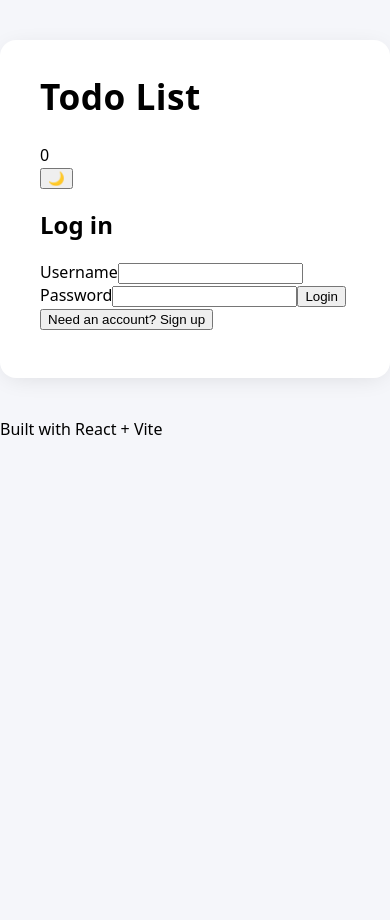
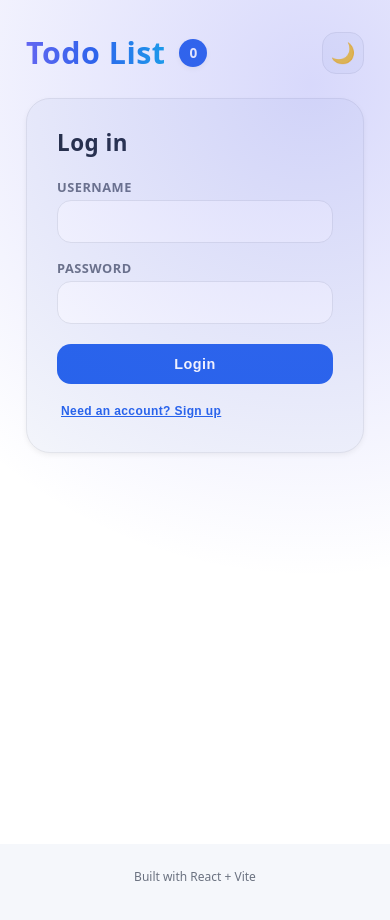
Before and after one commit to anon381/to-do-list, a React (Vite) app: page / in a window 390 px wide. Shown: the top 920 px of the page. Before the commit the page ends 844 px from the top, so only its background shows below. Built offline with nearby package versions, Linux system fonts and the light colour scheme; the HTML template or start-up script is replaced by a standard one.

Commit message:
Revamp styles: themes, responsive, animations

```diff
--- a/src/app.css
+++ b/src/app.css
@@ -1,17 +1,112 @@
-body { font-family: system-ui, Arial, sans-serif; margin:0; background:#f5f6fa; }
-.app-container { max-width:600px; margin:40px auto; background:#fff; padding:32px 40px 48px; border-radius:16px; box-shadow:0 4px 24px -6px rgba(0,0,0,.12); }
-h1 { margin-top:0; font-size:2.2rem; letter-spacing:.5px; }
-.todo-input-form { display:flex; gap:8px; }
-.todo-input-form input { flex:1; padding:10px 14px; border:1px solid #ccc; border-radius:8px; font-size:1rem; }
-.todo-input-form button { padding:10px 18px; border:none; background:#2563eb; color:#fff; border-radius:8px; cursor:pointer; font-weight:600; }
-.todo-input-form button:hover { background:#1d4ed8; }
-.todo-list { list-style:none; padding:0; margin:24px 0 8px; display:flex; flex-direction:column; gap:10px; }
-.todo-list li { display:flex; align-items:center; justify-content:space-between; background:#fafafa; padding:10px 14px; border:1px solid #e5e7eb; border-radius:10px; transition:background .2s, color .2s; }
-.todo-list li.done { background:#e0f2fe; color:#0c4a6e; text-decoration:line-through; opacity:.85; }
-.todo-list li label { display:flex; align-items:center; gap:10px; flex:1; cursor:pointer; }
-.todo-list li input[type=checkbox] { width:18px; height:18px; }
-.todo-list li button.delete { background:transparent; border:none; color:#dc2626; font-size:18px; cursor:pointer; padding:4px 6px; }
-.todo-list li button.delete:hover { color:#b91c1c; }
-.empty { margin:28px 0 8px; color:#6b7280; font-style:italic; }
-.clear-btn { margin-top:12px; background:#f43f5e; color:#fff; border:none; padding:10px 18px; border-radius:8px; cursor:pointer; font-weight:600; }
-.clear-btn:hover { background:#e11d48; }
+/* CSS Variables for light/dark themes */
+:root {
+	--bg: #f5f7fb;
+	--bg-alt: #ffffff;
+	--bg-gradient: radial-gradient(circle at 20% 20%, #eef2ff 0%, #f5f7fb 70%);
+	--text: #1f2937;
+	--text-soft: #6b7280;
+	--border: #e5e7eb;
+	--accent: #2563eb;
+	--accent-hover: #1d4ed8;
+	--danger: #dc2626;
+	--danger-hover: #b91c1c;
+	--radius-sm: 8px;
+	--radius-md: 14px;
+	--radius-lg: 24px;
+	--shadow-sm: 0 2px 6px -1px rgba(0,0,0,.08);
+	--shadow: 0 4px 24px -6px rgba(0,0,0,.12);
+	--gradient-text: linear-gradient(90deg,#6366f1,#2563eb,#0ea5e9);
+	--focus: 0 0 0 3px rgba(37,99,235,.35);
+}
+
+:root[data-theme='dark'] {
+	--bg: #0f172a;
+	--bg-alt: #1e293b;
+	--bg-gradient: radial-gradient(circle at 20% 20%, #1e293b 0%, #0f172a 70%);
+	--text: #f1f5f9;
+	--text-soft: #94a3b8;
+	--border: #334155;
+	--accent: #3b82f6;
+	--accent-hover: #2563eb;
+	--danger: #f87171;
+	--danger-hover: #ef4444;
+	--gradient-text: linear-gradient(90deg,#818cf8,#3b82f6,#06b6d4);
+	--shadow: 0 4px 28px -4px rgba(0,0,0,.55);
+}
+
+* { box-sizing: border-box; }
+body { font-family: system-ui, Arial, sans-serif; margin:0; background: var(--bg-gradient); color: var(--text); -webkit-font-smoothing: antialiased; }
+
+.app-shell { min-height:100dvh; display:flex; flex-direction:column; }
+.app-container { width:100%; max-width:860px; margin: clamp(16px,5vh,56px) auto 24px; background: var(--bg-alt); padding: clamp(20px,4vw,44px) clamp(20px,4vw,56px) 56px; border-radius: var(--radius-lg); box-shadow: var(--shadow); position:relative; overflow:hidden; backdrop-filter: blur(4px); }
+.app-container::before { content:""; position:absolute; inset:0; background: radial-gradient(circle at 80% 10%, rgba(99,102,241,.25), transparent 60%); pointer-events:none; }
+.app-header { display:flex; justify-content:space-between; align-items:center; gap:24px; flex-wrap:wrap; margin-bottom:24px; }
+.title-wrap { display:flex; align-items:center; gap:14px; }
+.gradient-text { background: var(--gradient-text); -webkit-background-clip:text; color:transparent; font-size: clamp(1.9rem, 4vw, 2.8rem); line-height:1.1; margin:0; font-weight:700; letter-spacing:.5px; }
+.count-chip { background: var(--accent); color:#fff; padding:4px 10px 5px; font-size:.85rem; border-radius: 999px; font-weight:600; box-shadow: var(--shadow-sm); }
+.theme-toggle { background: var(--bg); border:1px solid var(--border); width:44px; height:44px; display:grid; place-items:center; font-size:1.25rem; border-radius: 14px; cursor:pointer; transition: background .25s, border-color .25s, transform .25s; }
+.theme-toggle:hover { background: var(--accent); color:#fff; border-color: var(--accent); transform: translateY(-2px); }
+.theme-toggle:active { transform: translateY(0); }
+.header-actions { display:flex; align-items:center; gap:10px; }
+.user-chip { background: var(--bg); border:1px solid var(--border); padding:6px 12px; border-radius:999px; font-size:.8rem; font-weight:600; letter-spacing:.5px; }
+.logout-btn { background: var(--danger); color:#fff; border:none; padding:10px 16px; border-radius: var(--radius-md); cursor:pointer; font-weight:600; font-size:.75rem; letter-spacing:.5px; }
+.logout-btn:hover { background: var(--danger-hover); }
+
+h1 { margin-top:0; }
+
+.todo-input-form { display:flex; gap:10px; align-items:center; position:relative; }
+.todo-input-form input { flex:1; padding:14px 16px; border:1px solid var(--border); background: var(--bg); border-radius: var(--radius-md); font-size:1rem; outline:none; transition:border-color .2s, background .2s, box-shadow .2s; }
+.todo-input-form input:focus { border-color: var(--accent); box-shadow: var(--focus); }
+.todo-input-form button { padding:13px 24px; border:none; background: var(--accent); color:#fff; border-radius: var(--radius-md); cursor:pointer; font-weight:600; letter-spacing:.5px; font-size:.95rem; display:inline-flex; align-items:center; gap:6px; position:relative; overflow:hidden; }
+.todo-input-form button::before { content:""; position:absolute; inset:0; background: linear-gradient(120deg,rgba(255,255,255,.4),transparent 40%); opacity:0; transition:opacity .4s; }
+.todo-input-form button:hover::before { opacity:1; }
+.todo-input-form button:hover { background: var(--accent-hover); }
+
+.todo-list { list-style:none; padding:0; margin:28px 0 12px; display:grid; gap:12px; }
+@media (min-width: 660px) { .todo-list { gap:14px; } }
+.todo-list li { display:flex; align-items:center; justify-content:space-between; background: var(--bg); padding:14px 18px 14px 16px; border:1px solid var(--border); border-radius: 18px; position:relative; isolation:isolate; overflow:hidden; }
+.todo-list li::before { content:""; position:absolute; inset:0; background: linear-gradient(90deg,rgba(99,102,241,.16),transparent); opacity:0; transition:opacity .35s; pointer-events:none; }
+.todo-list li:hover::before { opacity:1; }
+.todo-list li.done { background: linear-gradient(90deg, rgba(14,165,233,.15), rgba(14,165,233,.05)); border-color: rgba(14,165,233,.35); color: var(--text); }
+.todo-list li.done span { text-decoration:line-through; opacity:.7; }
+.todo-list li label { display:flex; align-items:center; gap:14px; flex:1; cursor:pointer; font-size: clamp(.92rem, 1.9vw, 1.02rem); font-weight:500; }
+.todo-list li input[type=checkbox] { width:20px; height:20px; accent-color: var(--accent); cursor:pointer; }
+.todo-list li button.delete { background:transparent; border:1px solid var(--border); color: var(--danger); font-size:18px; cursor:pointer; padding:6px 8px; border-radius:14px; display:grid; place-items:center; transition: background .3s, color .3s, border-color .3s; }
+.todo-list li button.delete:hover { background: var(--danger); color:#fff; border-color: var(--danger); }
+.empty { margin:32px 0 8px; color: var(--text-soft); font-style:italic; text-align:center; }
+.clear-btn { margin-top:4px; background: linear-gradient(90deg,#f43f5e,#e11d48); color:#fff; border:none; padding:14px 24px; border-radius: var(--radius-md); cursor:pointer; font-weight:600; font-size:.95rem; letter-spacing:.5px; box-shadow: var(--shadow-sm); position:relative; overflow:hidden; }
+.clear-btn::after { content:""; position:absolute; inset:0; background: linear-gradient(120deg,rgba(255,255,255,.5),transparent 42%); opacity:0; transition: opacity .4s; }
+.clear-btn:hover::after { opacity:1; }
+.clear-btn:hover { filter: brightness(1.05); }
+.app-footer { text-align:center; font-size:.75rem; padding:24px 12px 40px; color: var(--text-soft); }
+
+/* Auth */
+.auth-panel { margin-top:12px; }
+.auth-form { display:flex; flex-direction:column; gap:16px; background: var(--bg); border:1px solid var(--border); padding:28px 30px 34px; border-radius: var(--radius-lg); box-shadow: var(--shadow-sm); }
+.auth-form h2 { margin:0 0 4px; font-size:1.4rem; letter-spacing:.5px; }
+.auth-form label { display:flex; flex-direction:column; gap:4px; font-size:.8rem; font-weight:600; letter-spacing:.5px; text-transform:uppercase; color: var(--text-soft); }
+.auth-form input { padding:12px 14px; border:1px solid var(--border); background: var(--bg-alt); border-radius: var(--radius-md); outline:none; font-size:.95rem; }
+.auth-form input:focus { border-color: var(--accent); box-shadow: var(--focus); }
+.auth-form button[type=submit] { margin-top:4px; background: var(--accent); color:#fff; border:none; padding:12px 20px; border-radius: var(--radius-md); cursor:pointer; font-weight:600; letter-spacing:.5px; font-size:.9rem; }
+.auth-form button[type=submit]:hover { background: var(--accent-hover); }
+.auth-form .link-btn { background:transparent; border:none; color: var(--accent); cursor:pointer; font-size:.75rem; font-weight:600; letter-spacing:.4px; text-decoration:underline; padding:4px 4px 0; align-self:flex-start; }
+.auth-form .link-btn:hover { color: var(--accent-hover); }
+.error-msg { background: linear-gradient(90deg,#f87171,#ef4444); color:#fff; padding:8px 12px; border-radius: var(--radius-sm); font-size:.75rem; font-weight:600; letter-spacing:.5px; }
+
+/* Responsive layout tweaks */
+@media (max-width: 760px) {
+	.app-container { padding:32px 26px 48px; }
+	.todo-input-form { flex-direction:column; align-items:stretch; }
+	.todo-input-form button { width:100%; }
+	.theme-toggle { width:42px; height:42px; }
+}
+
+@media (max-width: 480px) {
+	.app-container { border-radius: 0; margin:0; max-width:none; box-shadow:none; min-height:100dvh; }
+	.app-footer { padding-bottom: 60px; }
+}
+
+/* Motion preference */
+@media (prefers-reduced-motion: reduce) {
+	* { animation-duration:.001ms !important; animation-iteration-count:1 !important; transition-duration:.001ms !important; }
+}
```
